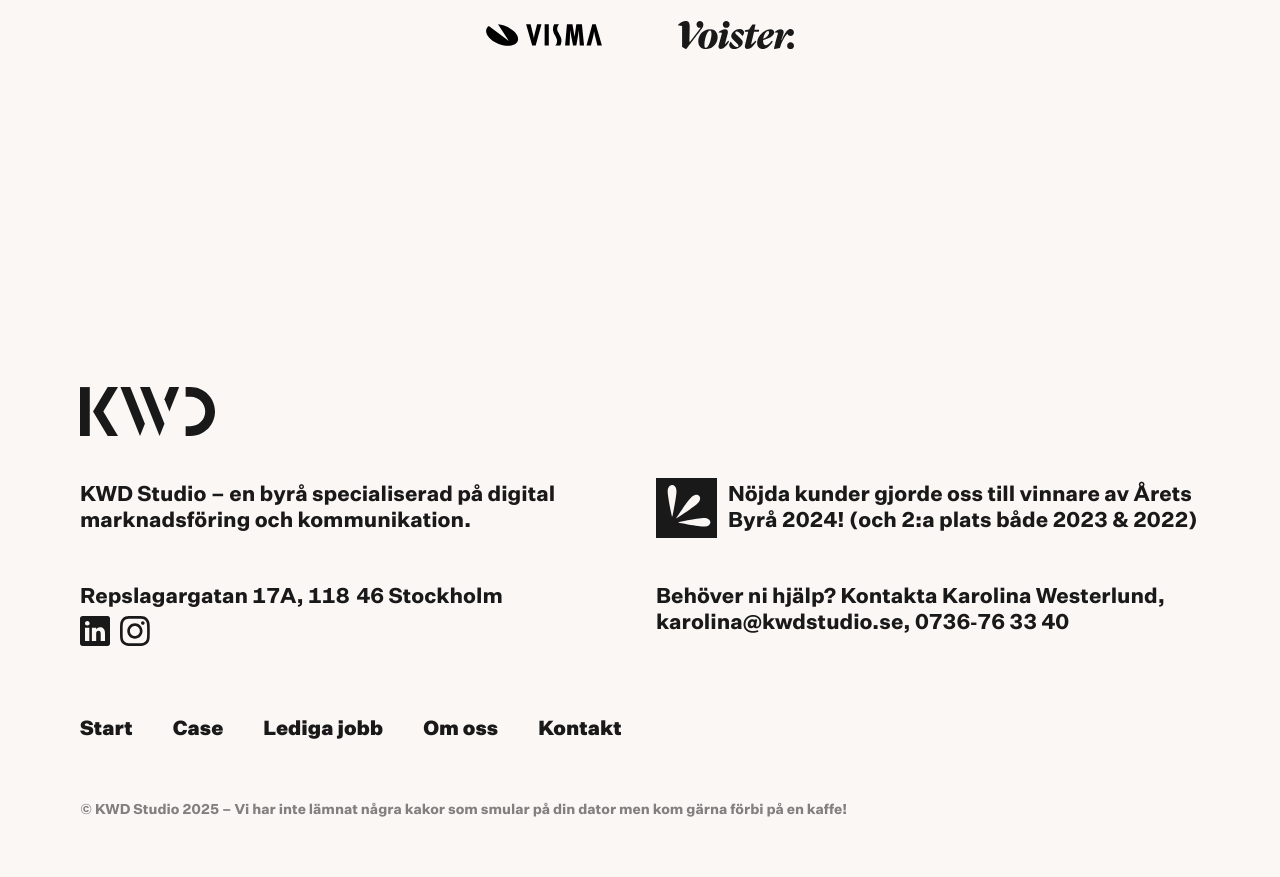
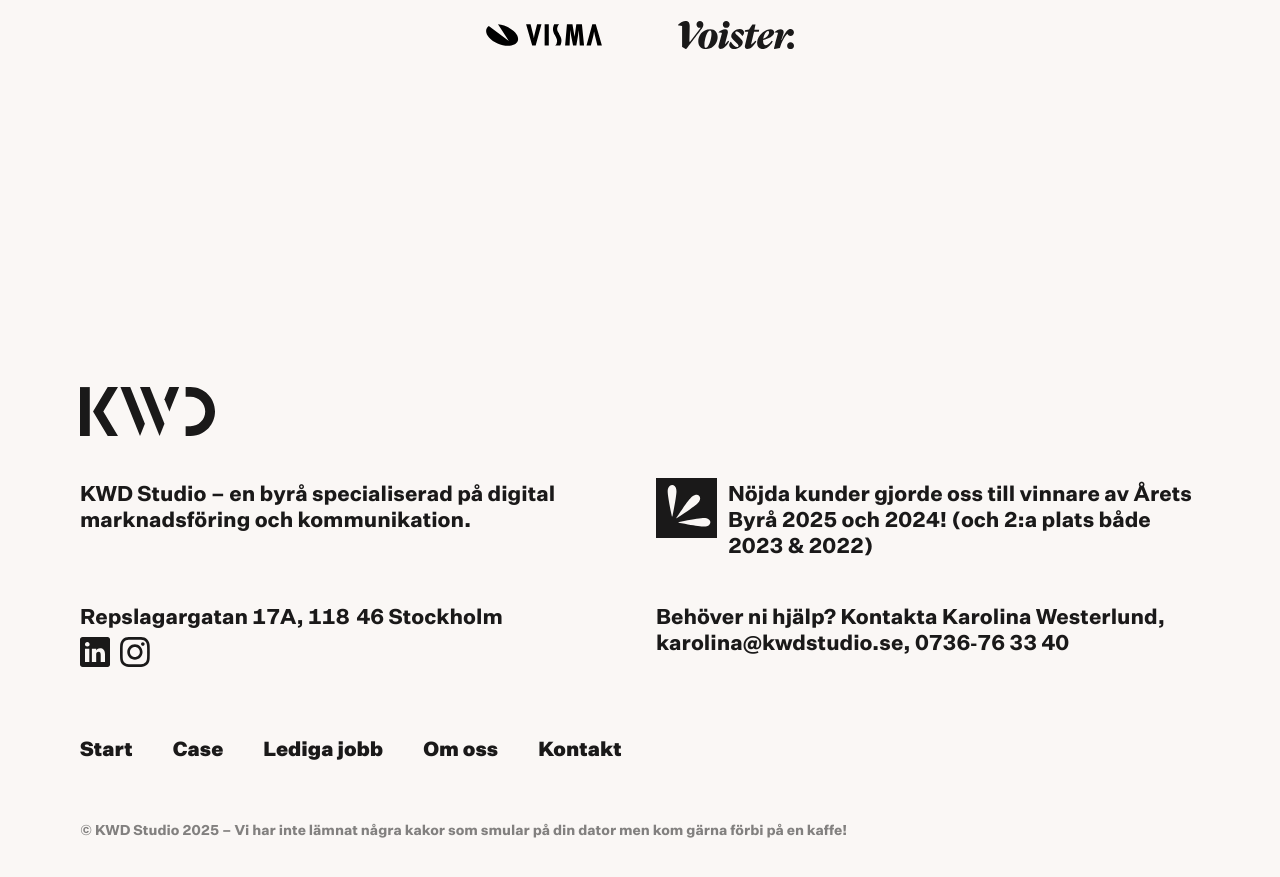
Before and after one commit to kwdstudio/kwdstudio.github.io, a Jekyll site: the page built from index.html, in a window 1280 px wide and 900 px high, scrolled down 3130 px. Shown: the top 877 px of the window. Built offline with Jekyll 4.4.1, drawn with Linux system fonts in a browser that asks for light colours.

Commit message:
Update footer.html

```diff
--- a/_includes/footer.html
+++ b/_includes/footer.html
@@ -11,7 +11,7 @@
       </div>
       <div class="Grid-item Grid-item-s--22-of-24 Grid-item-m--12-of-24 Grid-item-l--push-1">
         <div class="Footer-part u-clearFloat">
-          <p>{% include icons/agency-of-the-year.svg %} Nöjda kunder gjorde oss till vinnare av Årets Byrå 2024! (och 2:a&nbsp;plats både 2023 & 2022)</p>
+          <p>{% include icons/agency-of-the-year.svg %} Nöjda kunder gjorde oss till vinnare av Årets Byrå 2025 och 2024! (och 2:a&nbsp;plats både 2023 & 2022)</p>
         </div>
       </div>
       <div class="Grid-item Grid-item-s--22-of-24 Grid-item-m--12-of-24 Grid-item-l--11-of-24">
```
